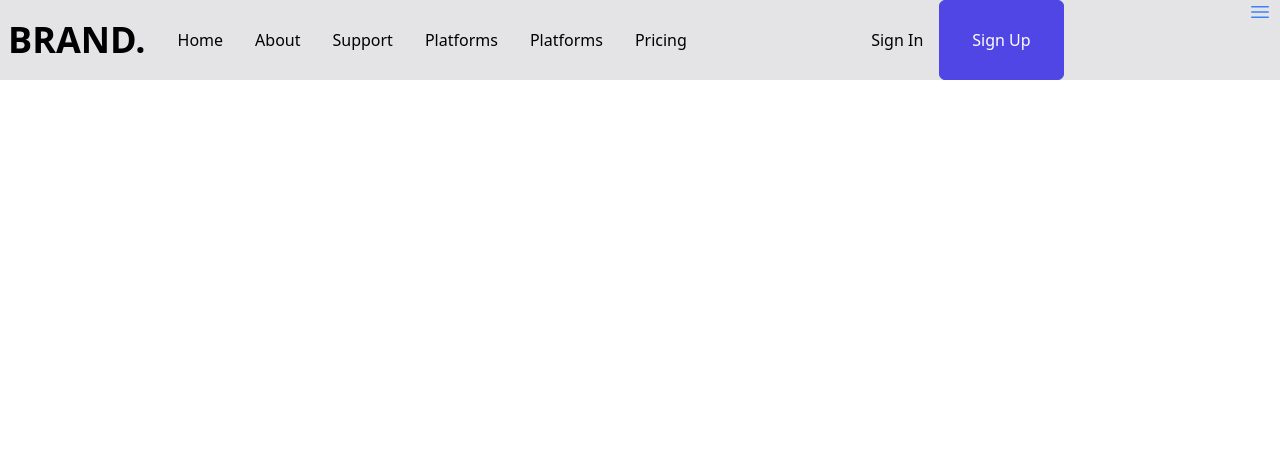
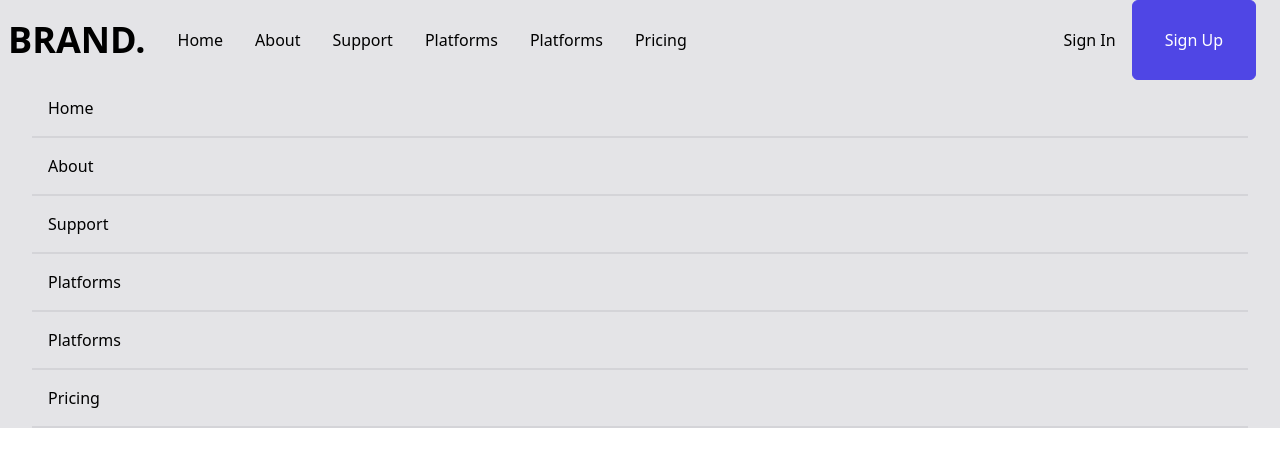
Before and after one commit to MartinMSalas/Tailwind_App_01, a React (Create React App) app in the folder app01/: page / in a window 1280 px wide. Shown: the top 466 px of the page. Built offline with nearby package versions, Linux system fonts and the light colour scheme.

Commit message:
mod navbar

```diff
--- a/app01/src/components/Navbar.jsx
+++ b/app01/src/components/Navbar.jsx
@@ -20,11 +20,18 @@ const Navbar = () => {
           <button className='border-none bg-transparent text-black mr-4'>Sign In</button>
           <button className='px-8 py-3'>Sign Up</button>
         </div>
-
-
-        <Bars3Icon className="h-6 w-6 text-blue-500"/>
+        <div className='md:hidden'>
+          <Bars3Icon className="w-5"/>
+        </div>
       </div>
-
+      <ul className='absolute bg-zinc-200 w-full px-8'>
+        <li className='border-b-2 border-zinc-300 w-full'>Home</li>
+        <li className='border-b-2 border-zinc-300 w-full'>About</li>
+        <li className='border-b-2 border-zinc-300 w-full'>Support</li>
+        <li className='border-b-2 border-zinc-300 w-full'>Platforms</li>
+        <li className='border-b-2 border-zinc-300 w-full'>Platforms</li>
+        <li className='border-b-2 border-zinc-300 w-full'>Pricing</li>
+      </ul>
     </div>
    )
 }
```
